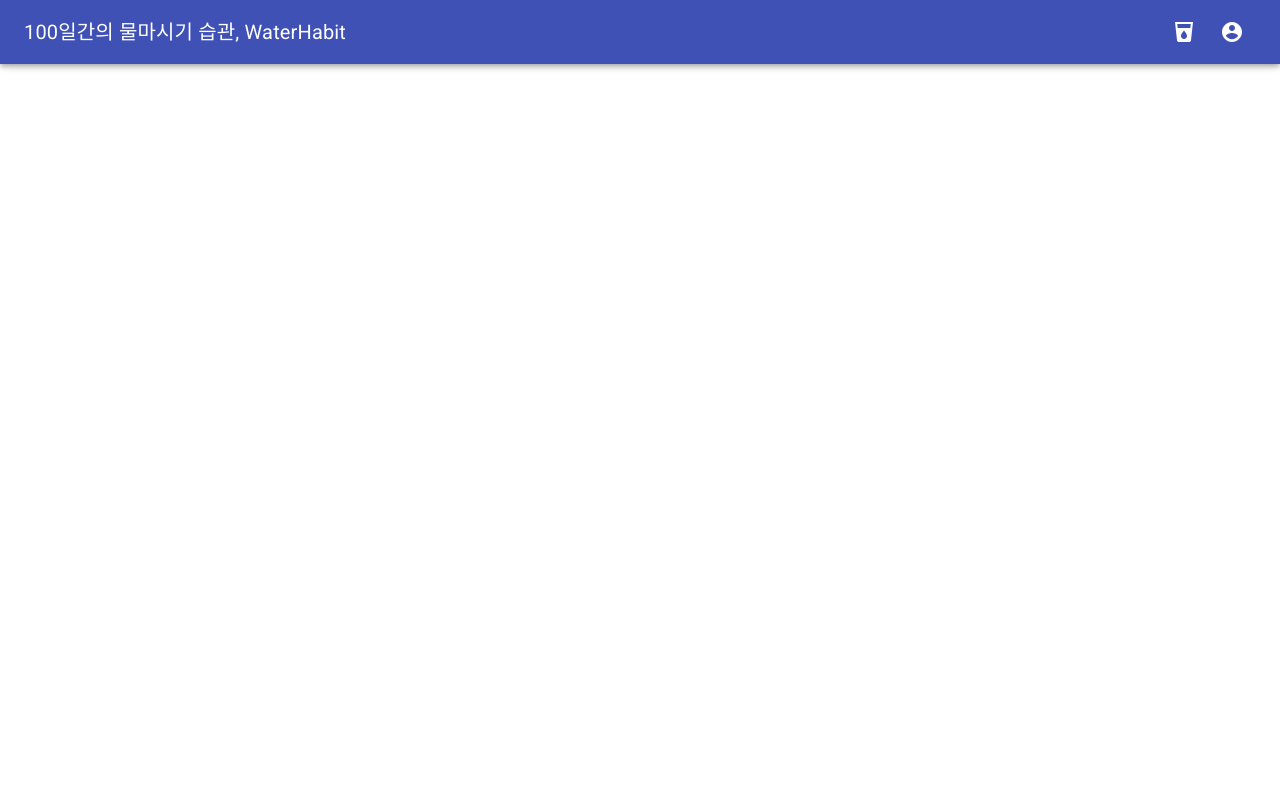
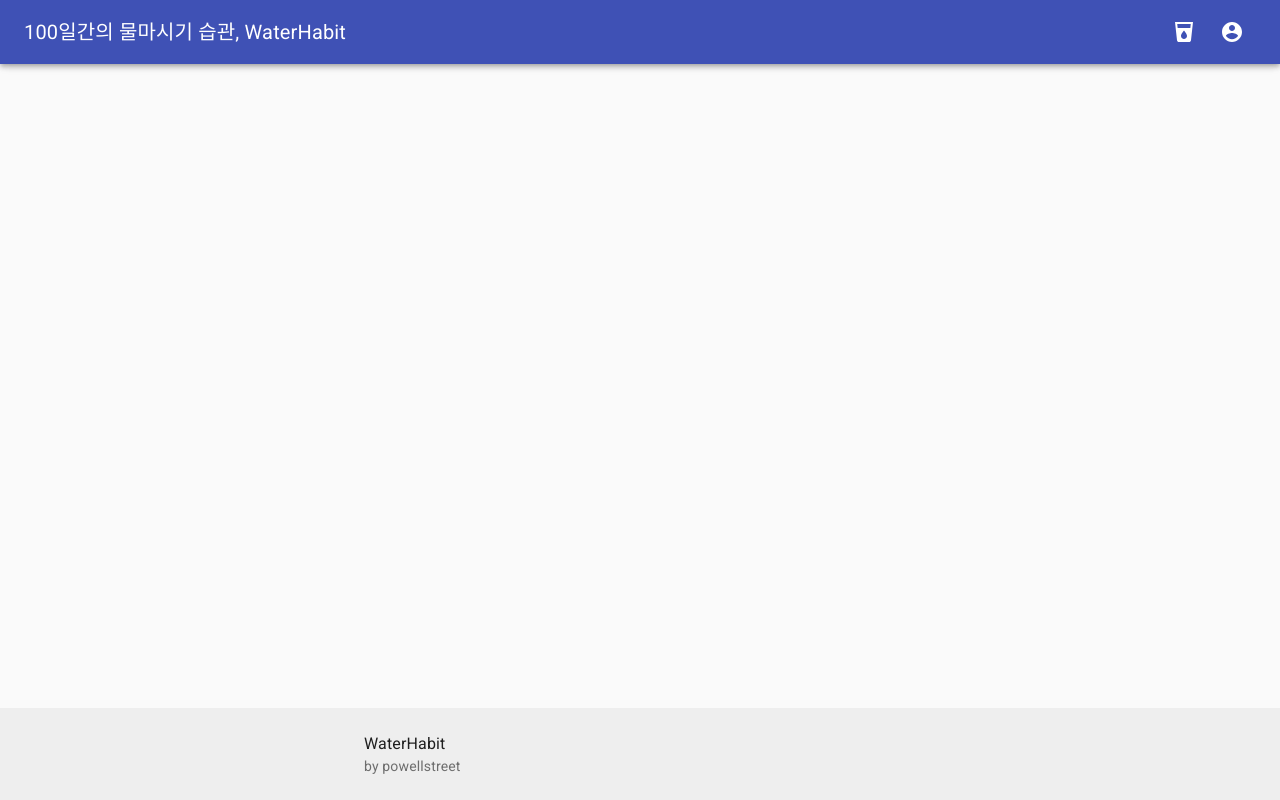
Before and after one commit to powellstreet/waterhabit_front, a React (Create React App) app in the folder wh_front/: page /mainBar in a window 1280 px wide. Built offline with nearby package versions, Linux system fonts and the light colour scheme.

Commit message:
:zap: 하단 Footer 추가
- App 컴포넌트 하단에 Footer 고정

```diff
--- a/wh_front/src/App.js
+++ b/wh_front/src/App.js
@@ -9,6 +9,7 @@
 import WholeRecords from "./components/WholeRecords";
 import Profile from "./components/Profile";
 import MainBar from "./components/MainBar";
+import Footer from "./components/Footer";
 
 function App() {
   return (
@@ -23,6 +24,7 @@
           <Route path="/wholeRecords" component={WholeRecords} />
           <Route path="/mainBar" component={MainBar} />
         </Switch>
+        <Footer />
       </div>
     </BrowserRouter>
   );
--- /dev/null
+++ b/wh_front/src/components/Footer.js
@@ -0,0 +1,59 @@
+import React from "react";
+import { CssBaseline, Typography, Container, Link } from "@material-ui/core";
+import { makeStyles } from "@material-ui/core/styles";
+
+function Copyright() {
+  return (
+    <Typography variant="body2" color="textSecondary">
+      {/* {"Copyright © "} */}
+      <Link
+        color="inherit"
+        // href="https://material-ui.com/"
+      >
+        by powellstreet
+      </Link>{" "}
+      {/* {new Date().getFullYear()}
+      {"."} */}
+    </Typography>
+  );
+}
+
+const useStyles = makeStyles((theme) => ({
+  root: {
+    display: "flex",
+    flexDirection: "column",
+    minHeight: "100vh",
+  },
+  main: {
+    marginTop: theme.spacing(8),
+    marginBottom: theme.spacing(2),
+  },
+  footer: {
+    padding: theme.spacing(3, 2),
+    marginTop: "auto",
+    backgroundColor:
+      theme.palette.type === "light"
+        ? theme.palette.grey[200]
+        : theme.palette.grey[800],
+  },
+}));
+
+const Footer = () => {
+  const classes = useStyles();
+
+  return (
+    <div className={classes.root}>
+      <CssBaseline />
+      <footer className={classes.footer}>
+        <Container maxWidth="sm">
+          <Typography variant="body1">
+            WaterHabit
+          </Typography>
+          <Copyright />
+        </Container>
+      </footer>
+    </div>
+  );
+};
+
+export default Footer;
```
